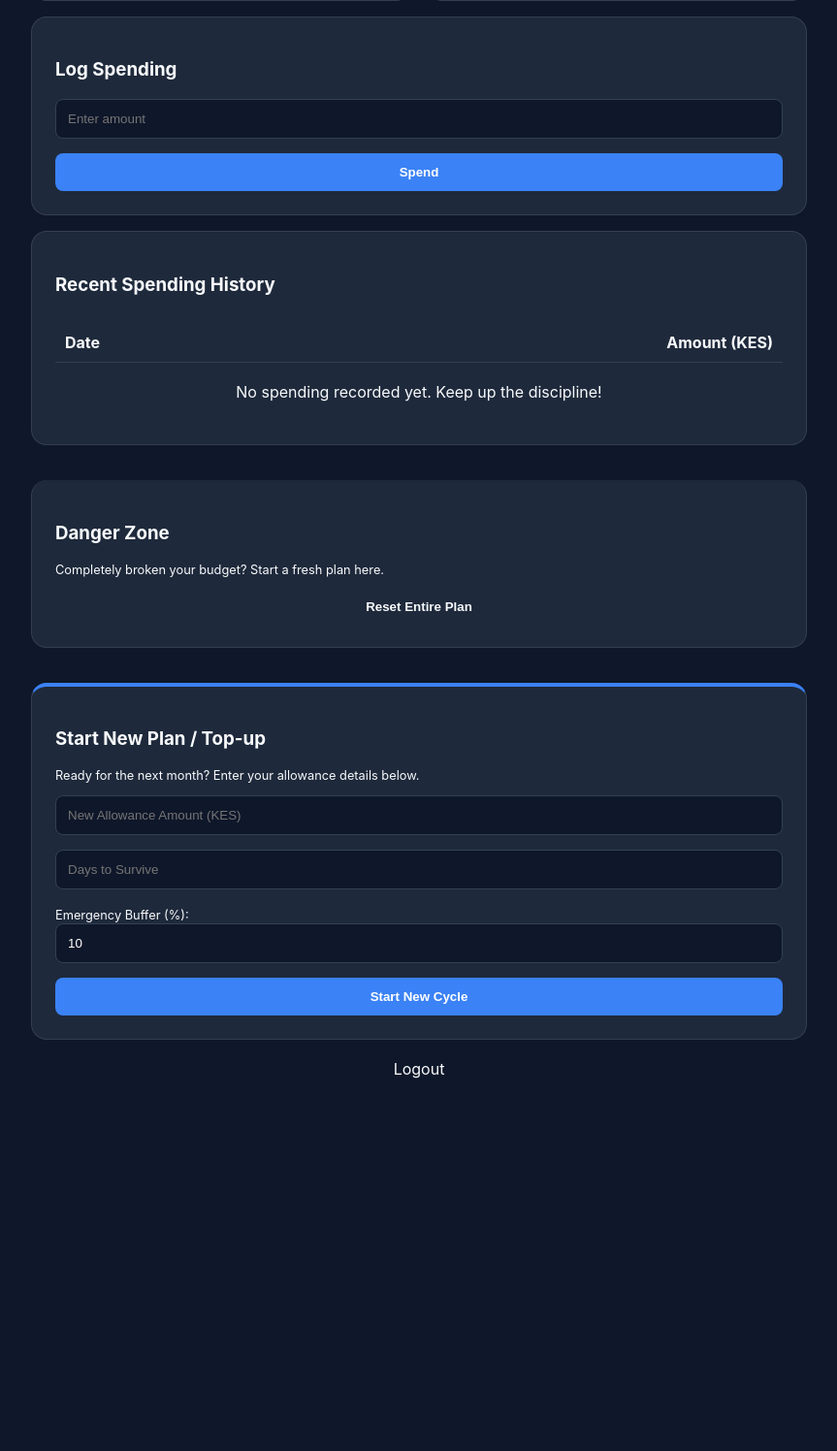
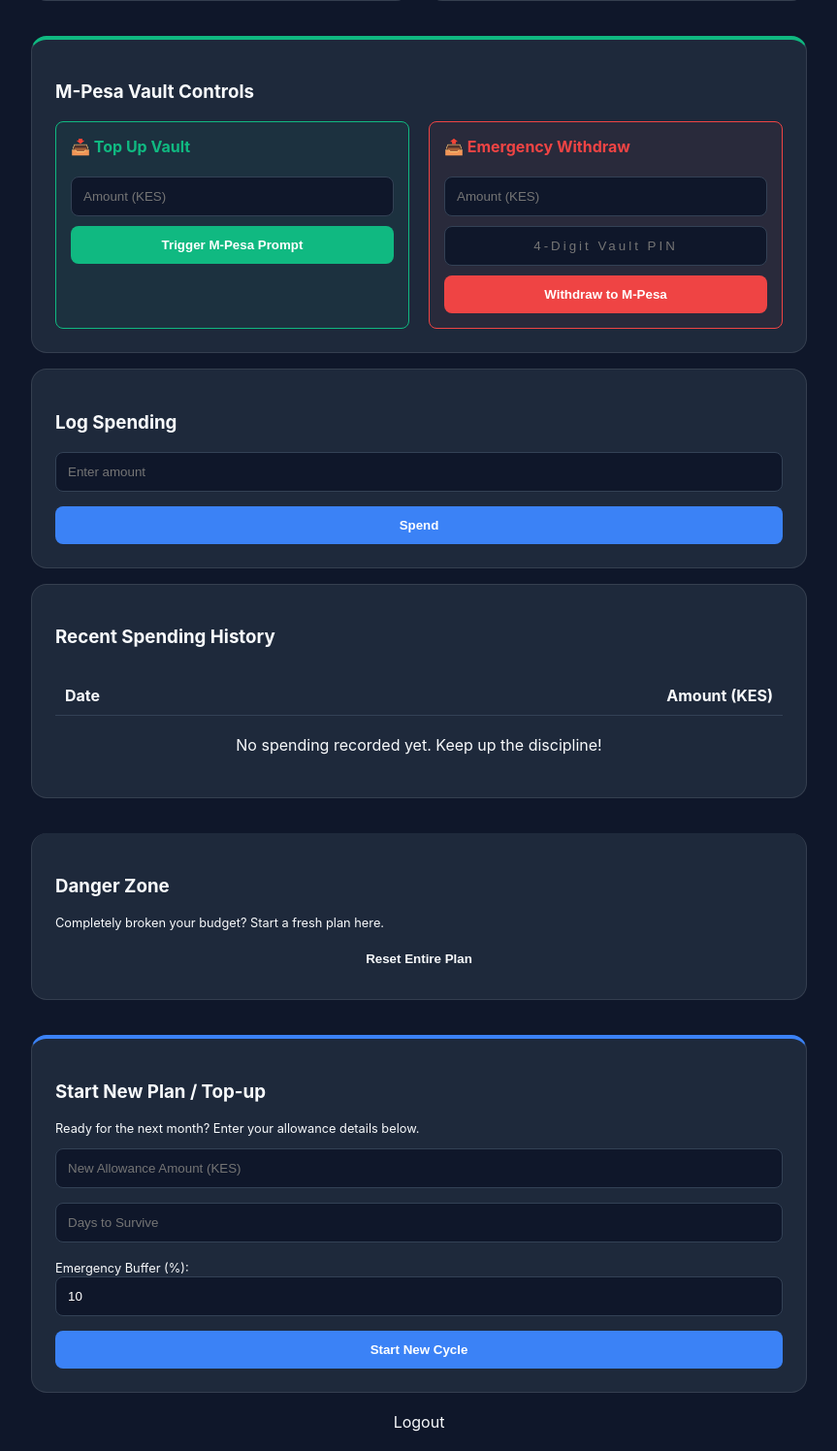
Before and after one commit to Moseeh-dot/comrade-plan, a Flask app: template templates/dashboard.html in a window 1280 px wide. Shown: the part 628-2124 px from the top of the page at 97% size, without its empty margins (208-1071 px from the left). Before the commit the page ends 1740 px from the top, so only its background shows below. Run offline with Flask 3, Linux system fonts and the light colour scheme; the template is opened without the code that fills it, so the values that code supplies are empty; some libraries are stand-ins or nearby versions.

Commit message:
`Added M-Pesa functionality to deposit and withdraw funds from student vaults`

```diff
--- a/app.py
+++ b/app.py
@@ -12,6 +12,7 @@ from datetime import timedelta
 import io
 import csv
 from flask import Flask, render_template, request, redirect, session, jsonify
+from mpesa import trigger_stk_push, trigger_b2c_payout
 
 app = Flask(__name__)
 app.secret_key = os.environ.get("SECRET_KEY", "comrade_secure_key_2026")
@@ -239,6 +240,66 @@ def dashboard():
         if cur: cur.close()
         if conn: conn.close()
 
+# ---------- M-PESA USER ACTIONS (DASHBOARD) ----------
+
+@app.route('/deposit', methods=['POST'])
+def deposit():
+    if 'email' not in session:
+        return redirect('/login')
+
+    amount = float(request.form['amount'])
+
+    # 1. Look up the student's phone number
+    conn = get_db()
+    cur = conn.cursor()
+    cur.execute("SELECT phone FROM students WHERE email = %s", (session['email'],))
+    phone = cur.fetchone()[0]
+    cur.close()
+    conn.close()
+
+    # 2. Fire the STK Push
+    trigger_stk_push(phone, amount)
+
+    # 3. Tell the user to look at their phone
+    flash(f"Check your phone! Enter your M-Pesa PIN to deposit KES {amount}.")
+    return redirect('/dashboard')
+
+
+@app.route('/withdraw', methods=['POST'])
+def withdraw():
+    if 'email' not in session:
+        return redirect('/login')
+
+    amount = float(request.form['amount'])
+    entered_pin = request.form['pin']
+
+    conn = get_db()
+    cur = conn.cursor()
+
+    # 1. Get the user's phone, balance, and security PIN
+    cur.execute("SELECT phone, usable_balance, parent_pin FROM students WHERE email = %s", (session['email'],))
+    user_data = cur.fetchone()
+    phone = user_data[0]
+    balance = user_data[1]
+    correct_pin = user_data[2]
+    cur.close()
+    conn.close()
+
+    # 2. Security Check: Did they type the correct 4-digit Emergency PIN?
+    if entered_pin != correct_pin:
+        flash("❌ Security Alert: Incorrect Emergency PIN.")
+        return redirect('/dashboard')
+
+    # 3. Logic Check: Do they actually have enough money?
+    if amount > balance:
+        flash("❌ Insufficient funds in your Usable Balance.")
+        return redirect('/dashboard')
+
+    # 4. Fire the B2C Payout
+    trigger_b2c_payout(phone, amount)
+
+    flash(f"✅ Withdrawal authorized! KES {amount} is being sent to your phone.")
+    return redirect('/dashboard')
 # ---------- FINANCIAL OPERATIONS ----------
 
 @app.route("/spend", methods=["POST"])
@@ -630,5 +691,67 @@ def mpesa_callback():
     except Exception as e:
         print(f"🚨 CRITICAL WEBHOOK ERROR: {e}")
         return jsonify({"ResultCode": 1, "ResultDesc": "Server Error"}), 500
+# ---------- M-PESA B2C (WITHDRAWAL) WEBHOOKS ----------
+
+@app.route('/api/b2c_timeout', methods=['POST'])
+def b2c_timeout():
+    # If Safaricom's system crashes, they ping this URL.
+    print("🚨 SAFARICOM B2C TIMEOUT 🚨")
+    print(request.get_json())
+    return jsonify({"ResultCode": 0, "ResultDesc": "Accepted"}), 200
+
+@app.route('/api/b2c_result', methods=['POST'])
+def b2c_result():
+    # 1. Catch the receipt
+    b2c_response = request.get_json()
+    print("--- 📤 NEW B2C WITHDRAWAL RECEIPT ---")
+    print(b2c_response) # Logs to Render
+
+    try:
+        result = b2c_response['Result']
+        result_code = result['ResultCode']
+
+        # 2. Logic Check: Did the money actually leave our Paybill?
+        if result_code == 0:
+            result_params = result['ResultParameters']['ResultParameter']
+
+            amount = 0
+            receiver_info = ""
+
+            # 3. Dig through the Safaricom array to find the Amount and Phone Number
+            for param in result_params:
+                if param['Key'] == 'TransactionAmount':
+                    amount = param['Value']
+                elif param['Key'] == 'ReceiverPartyPublicName':
+                    # Safaricom returns "2547XXXXXXXX - NAME". We just want the number.
+                    receiver_info = str(param['Value']).split(' - ')[0]
+
+            print(f"💸 SUCCESS! Sent KES {amount} to {receiver_info}.")
+
+            # 4. Update the Ledger: Deduct the money from the student's vault!
+            conn = get_db()
+            cur = conn.cursor()
+
+            cur.execute("""
+                UPDATE students
+                SET usable_balance = usable_balance - %s
+                WHERE phone = %s
+            """, (amount, receiver_info))
+
+            conn.commit()
+            cur.close()
+            conn.close()
+
+            print("✅ Ledger Updated: Withdrawn amount deducted from student balance.")
+
+        else:
+            fail_reason = result.get('ResultDesc', 'Unknown Error')
+            print(f"❌ Withdrawal Failed. Reason: {fail_reason}. (Ledger not deducted)")
+
+        return jsonify({"ResultCode": 0, "ResultDesc": "Accepted"}), 200
+
+    except Exception as e:
+        print(f"🚨 CRITICAL B2C WEBHOOK ERROR: {e}")
+        return jsonify({"ResultCode": 1, "ResultDesc": "Error processing receipt"}), 500
 if __name__ == "__main__":
     app.run(host="0.0.0.0", port=10000)
--- a/templates/dashboard.html
+++ b/templates/dashboard.html
@@ -101,6 +101,36 @@
                 </div>
             </div>
 
+            <div class="card full" style="margin-top: 20px; border-top: 4px solid #10b981;">
+                <h3>M-Pesa Vault Controls</h3>
+                <div style="display: flex; gap: 20px; flex-wrap: wrap; margin-top: 15px;">
+
+                    <div
+                        style="flex: 1; background: rgba(16, 185, 129, 0.05); padding: 15px; border-radius: 8px; border: 1px solid #10b981;">
+                        <h4 style="margin-top: 0; color: #10b981;">📥 Top Up Vault</h4>
+                        <form action="/deposit" method="POST">
+                            <input type="number" name="amount" placeholder="Amount (KES)" min="1" required
+                                style="width: 100%; margin-bottom: 10px;">
+                            <button type="submit" style="width: 100%; background: #10b981; color: white;">Trigger M-Pesa
+                                Prompt</button>
+                        </form>
+                    </div>
+
+                    <div
+                        style="flex: 1; background: rgba(239, 68, 68, 0.05); padding: 15px; border-radius: 8px; border: 1px solid #ef4444;">
+                        <h4 style="margin-top: 0; color: #ef4444;">📤 Emergency Withdraw</h4>
+                        <form action="/withdraw" method="POST">
+                            <input type="number" name="amount" placeholder="Amount (KES)" min="1" required
+                                style="width: 100%; margin-bottom: 10px;">
+                            <input type="password" name="pin" placeholder="4-Digit Vault PIN" maxlength="4" required
+                                style="width: 100%; margin-bottom: 10px; text-align: center; letter-spacing: 3px;">
+                            <button type="submit" style="width: 100%; background: #ef4444; color: white;">Withdraw to
+                                M-Pesa</button>
+                        </form>
+                    </div>
+
+                </div>
+            </div>
             <div class="card full">
                 <h3>Log Spending</h3>
                 <form action="{{ url_for('spend') }}" method="POST">
```
Also changed, not shown: mpesa.py (+50 -10 lines), 1 other file.
